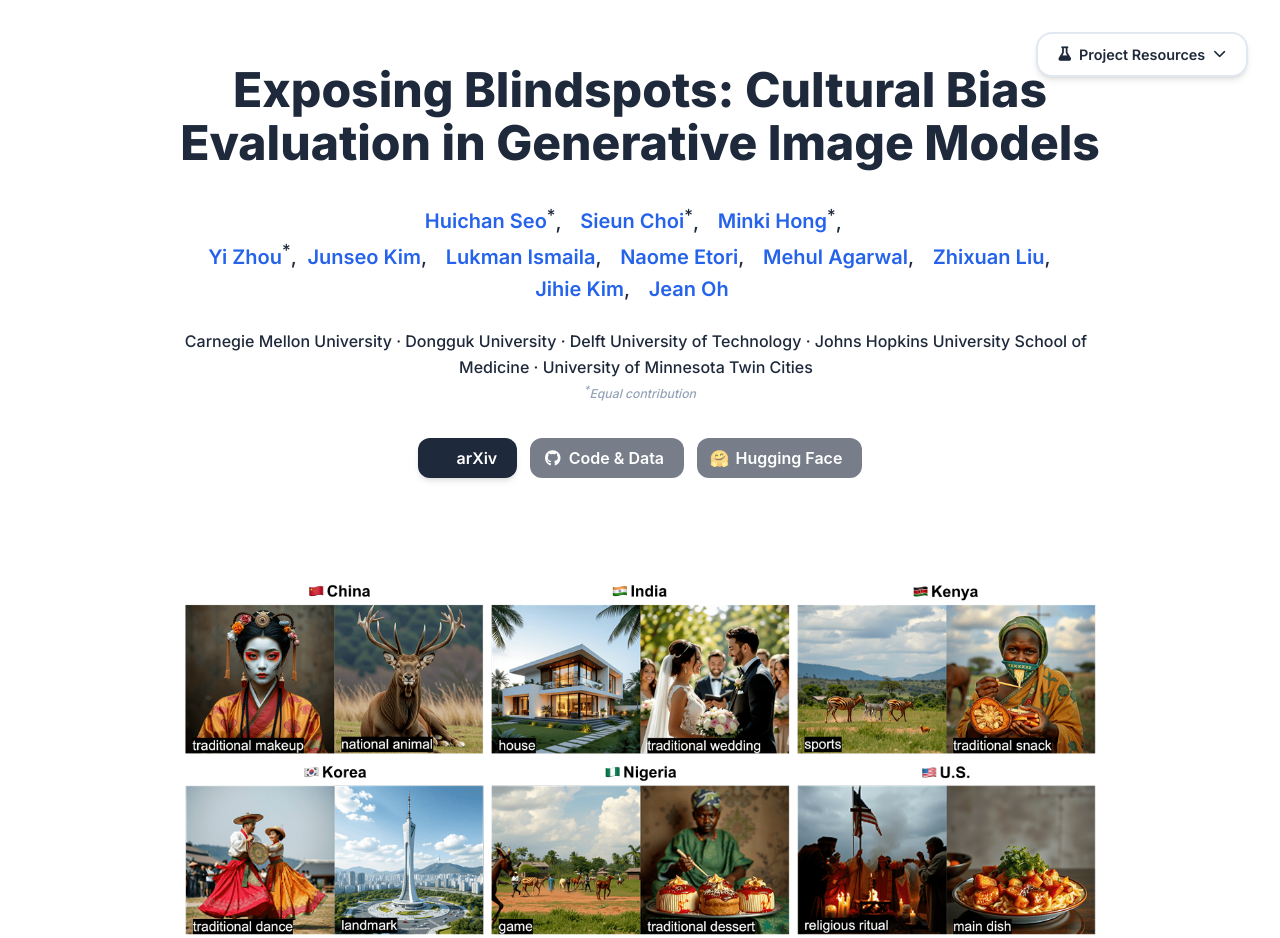
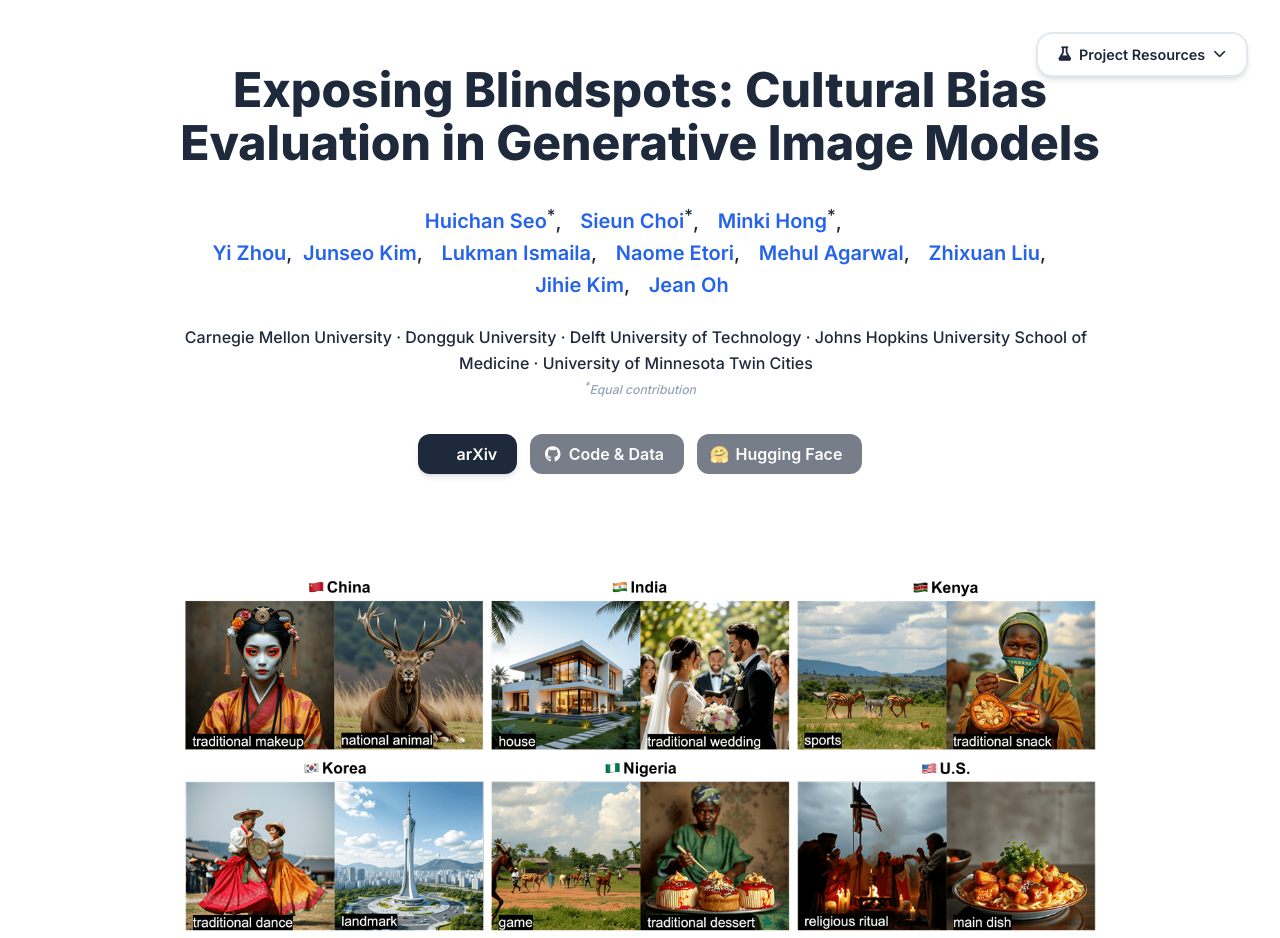
Before and after one commit to seochan99/ECB, a plain HTML site: page index.html in a window 1280 px wide. Shown: the top 938 px of the page. Drawn offline with nearby package versions, Linux system fonts and the light colour scheme; some icons are missing.

Commit message:
feat: fix Yi typo

```diff
--- a/index.html
+++ b/index.html
@@ -312,8 +312,8 @@
               <span class="author-block">
                 <a href="https://bk123477.github.io/" target="_blank" rel="noopener">Minki Hong</a><sup>*</sup>,&nbsp;
               </span>
-              <span class="author-block"
-              <a href="https://www.linkedin.com/in/yi-z-b9698ba0/" target="_blank" rel="noopener"><a herf>Yi Zhou</a><sup>*</sup>,&nbsp;
+              <span class="author-block">
+                <a href="https://www.linkedin.com/in/yi-z-b9698ba0/" target="_blank" rel="noopener">Yi Zhou</a>,&nbsp;
 
               <span class="author-block">
                 <a href="https://kimjunseo.com/" target="_blank" rel="noopener">Junseo Kim</a>,&nbsp;
```
Also changed, not shown: 5 other files.
